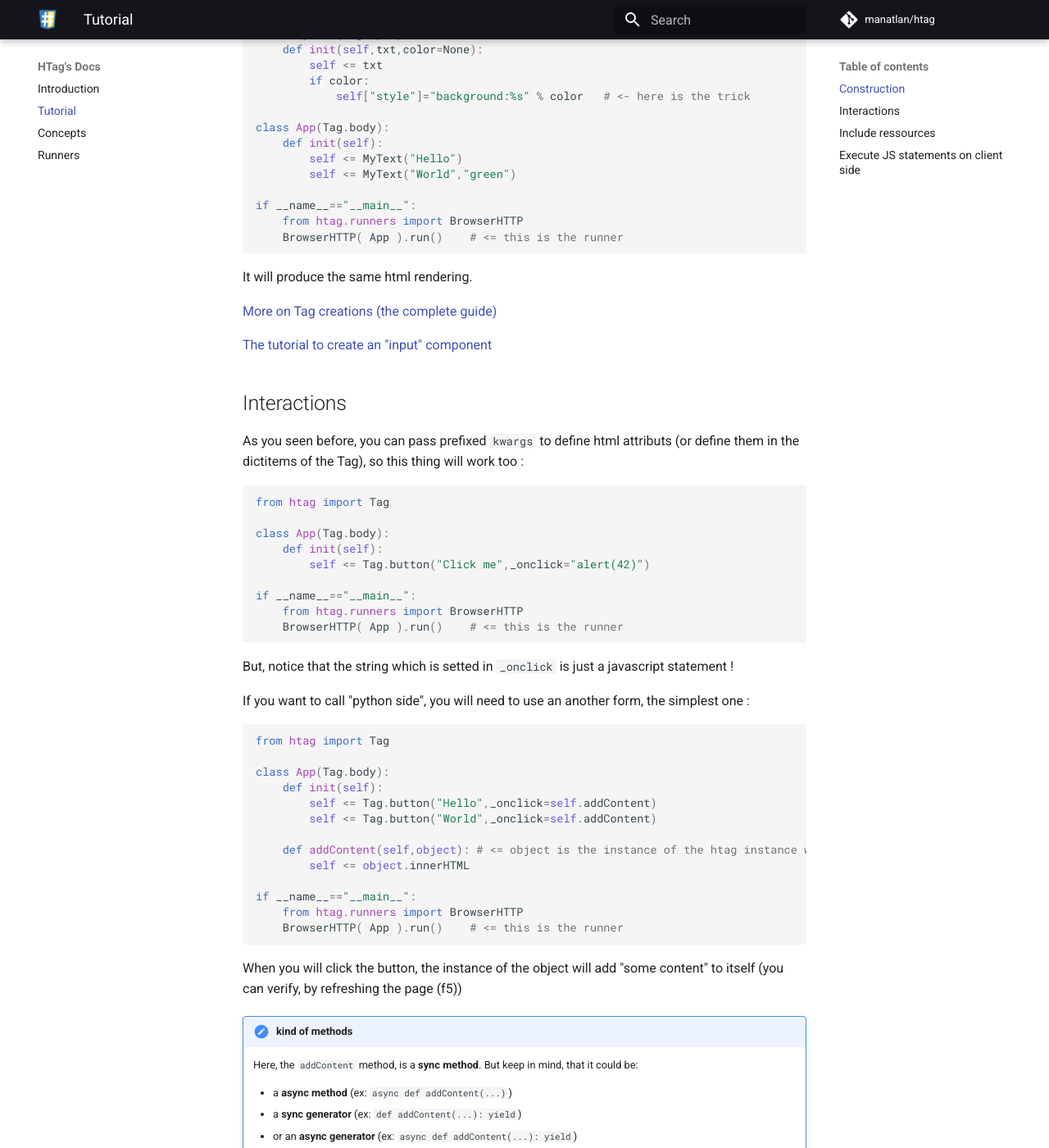
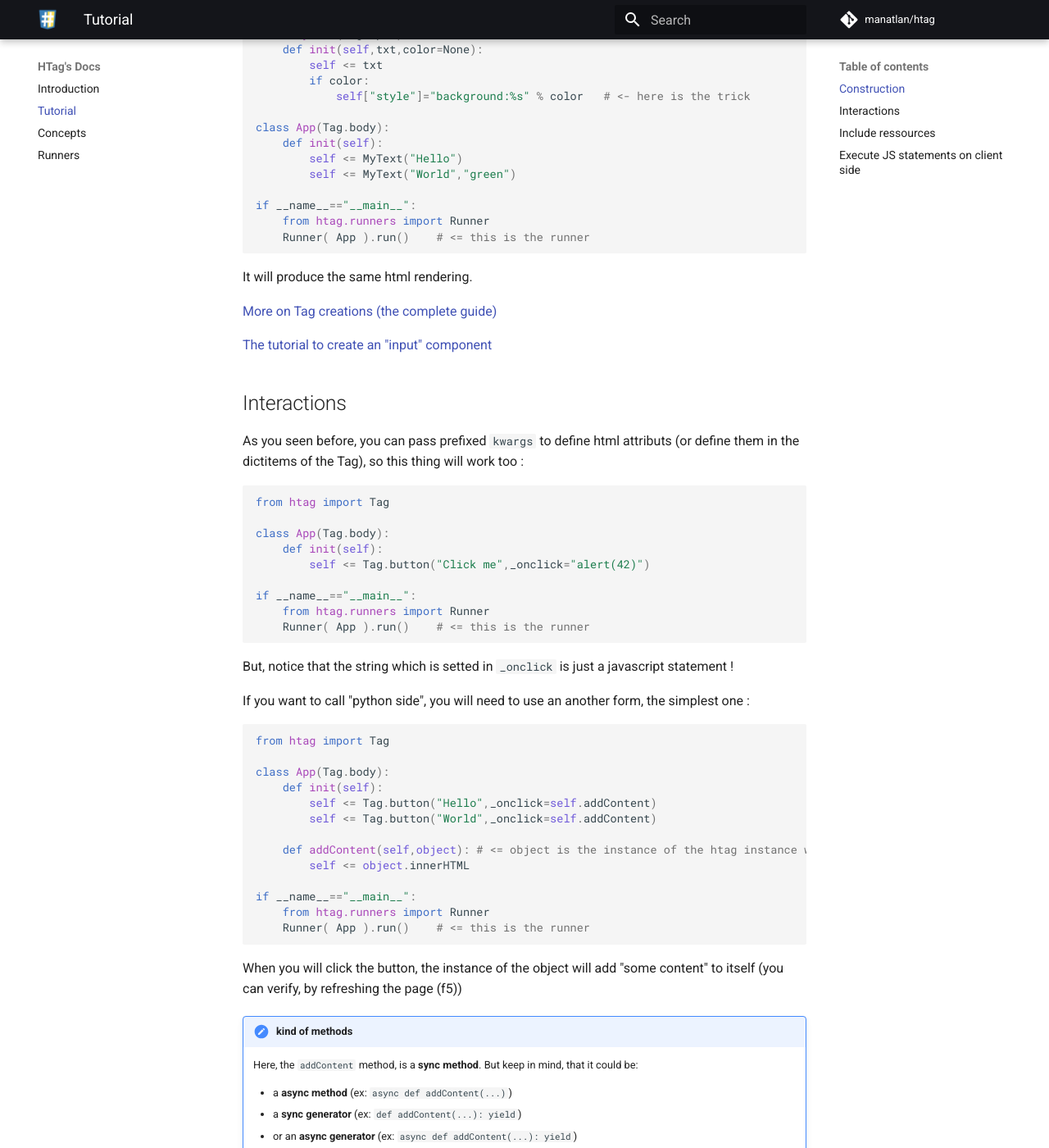
Before and after one commit to manatlan/htag, an MkDocs documentation site: the page built from docs/tutorial.md, in a window 1280 px wide and 1400 px high, scrolled down 1596 px. Shown: the whole window at 82% size. Built offline with MkDocs 1.6.1 and Material for MkDocs 9.7.7, drawn with Linux system fonts in a browser that asks for light colours; comment, search, counter and statistics services are not loaded; some of the changed text lies outside the part shown.

Commit message:
fix docs

````diff
--- a/docs/tutorial.md
+++ b/docs/tutorial.md
@@ -15,8 +15,8 @@ class App(Tag.div): #<= define the html tag container of the app
         self <= "Hello world"   # shortcut for self.add("Hello world")
 
 if __name__=="__main__":
-    from htag.runners import BrowserHTTP
-    BrowserHTTP( App ).run()    # <= this is the runner
+    from htag.runners import Runner
+    Runner( App ).run()    # <= this is the runner
 
 ```
 
@@ -50,8 +50,8 @@ class App(Tag.body):
         self <= MyText("World",_style="background:green")
 
 if __name__=="__main__":
-    from htag.runners import BrowserHTTP
-    BrowserHTTP( App ).run()    # <= this is the runner
+    from htag.runners import Runner
+    Runner( App ).run()    # <= this is the runner
 ```
 
 This will produce something like :
@@ -81,8 +81,8 @@ class App(Tag.body):
         self <= MyText("World","green")
 
 if __name__=="__main__":
-    from htag.runners import BrowserHTTP
-    BrowserHTTP( App ).run()    # <= this is the runner
+    from htag.runners import Runner
+    Runner( App ).run()    # <= this is the runner
 
 ```
 
@@ -105,8 +105,8 @@ class App(Tag.body):
         self <= Tag.button("Click me",_onclick="alert(42)")
 
 if __name__=="__main__":
-    from htag.runners import BrowserHTTP
-    BrowserHTTP( App ).run()    # <= this is the runner
+    from htag.runners import Runner
+    Runner( App ).run()    # <= this is the runner
 ```
 
 But, notice that the string which is setted in `_onclick` is just a javascript statement !
@@ -125,8 +125,8 @@ class App(Tag.body):
         self <= object.innerHTML
 
 if __name__=="__main__":
-    from htag.runners import BrowserHTTP
-    BrowserHTTP( App ).run()    # <= this is the runner
+    from htag.runners import Runner
+    Runner( App ).run()    # <= this is the runner
 ```
 
 When you will click the button, the instance of the object will add "some content" to itself (you can verify, by refreshing the page (f5))
@@ -162,8 +162,8 @@ class App(Tag.body):
         self <= "hello world"
 
 if __name__=="__main__":
-    from htag.runners import BrowserHTTP
-    BrowserHTTP( App ).run(port=9999)    # <= this is the runner
+    from htag.runners import Runner
+    Runner( App, port=9999).run()    # <= this is the runner
 ```
 
 `statics` can be a Tag'instance or a list of Tag'instance.
````
Also changed, not shown: docs/query_params.md (+2 -2 lines), docs/runners.md (+1 -1 lines), docs/tuto_create_an_input_component.md (+2 -2 lines).
